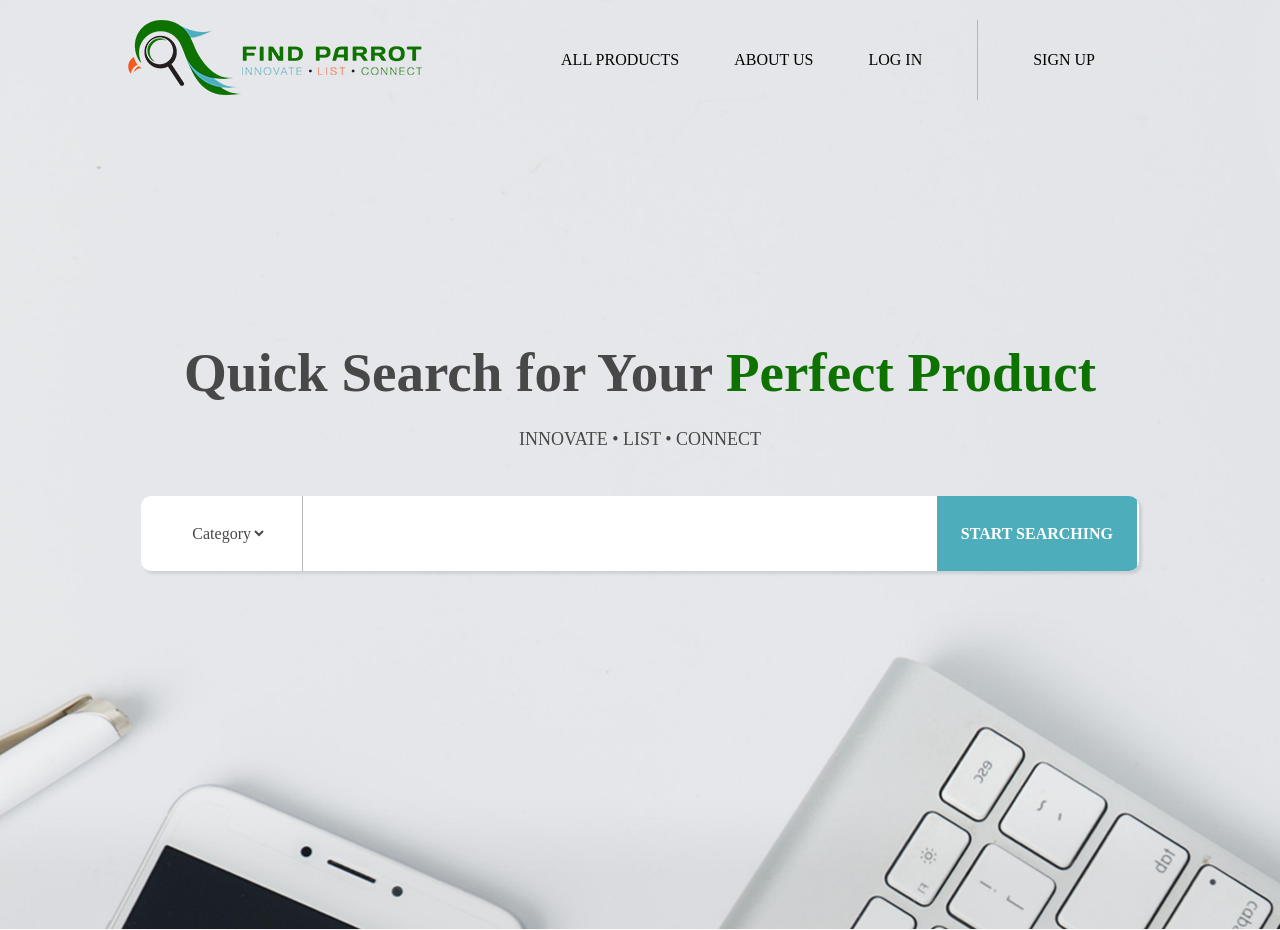
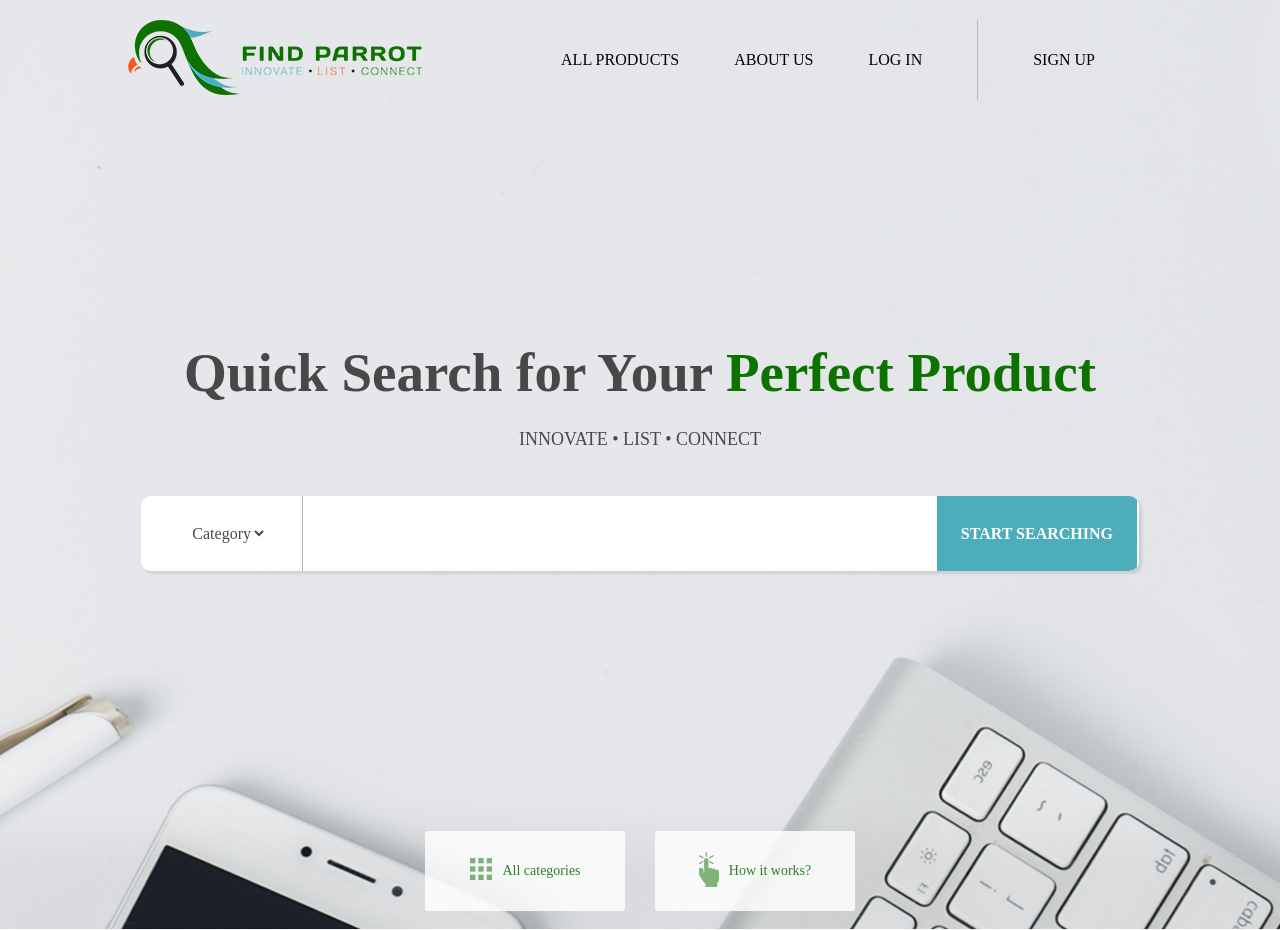
Before and after one commit to CrazyRoka/find_parrot, a React (Create React App) app: page / in a window 1280 px wide. Built offline with nearby package versions, Linux system fonts and the light colour scheme.

Commit message:
Implemented helper bar

```diff
--- /dev/null
+++ b/src/components/HelperBar/index.css
@@ -0,0 +1,9 @@
+.helper-bar {
+    margin-top: 260px;
+    height: 80px;
+    widows: 100%;
+    display: flex;
+    flex-direction: row;
+    justify-content: center;
+    align-items: center;
+}
--- /dev/null
+++ b/src/components/HelperBar/index.tsx
@@ -0,0 +1,10 @@
+import * as React from 'react';
+import './index.css'
+import HelperContainer from '../HelperContainer';
+
+const HelperBar = () =>
+    <div className="helper-bar">
+        <HelperContainer />
+    </div>
+
+export default HelperBar;
--- /dev/null
+++ b/src/components/HelperBox/index.css
@@ -0,0 +1,20 @@
+.helper-box {
+    width: 200px;
+    height: 100%;
+    border-radius: 3px;
+    background-color: #ffffff;
+    opacity: 0.83;
+    display: flex;
+    justify-content: center;
+    align-items: center;
+
+    font-size: 14px;
+    letter-spacing: 0px;
+    color: #0e7200;
+    font-family: "Raleway";
+    text-align: center;
+}
+
+.helper-box > * + * {
+    margin-left: 10px;
+}
--- /dev/null
+++ b/src/components/HelperBox/index.tsx
@@ -0,0 +1,13 @@
+import * as React from 'react';
+import './index.css';
+
+export interface Props {
+    children?: any;
+}
+
+const HelperBox = ({ children } : Props) =>
+    <div className="helper-box">
+        {children}
+    </div>
+
+export default HelperBox;
--- /dev/null
+++ b/src/components/HelperContainer/index.css
@@ -0,0 +1,9 @@
+.helper-container {
+    width: 430px;
+    height: 100%;
+    display: flex;
+}
+
+.helper-container > * + * {
+    margin-left: 30px;
+}
--- /dev/null
+++ b/src/components/HelperContainer/index.tsx
@@ -0,0 +1,19 @@
+import * as React from 'react';
+import './index.css';
+import HelperBox from '../HelperBox';
+import clickHand from '../../assets/images/clickHand.png';
+import clickCategory from '../../assets/images/clickCategory.png';
+
+const HelperContainer = () =>
+    <div className="helper-container">
+        <HelperBox>
+            <span><img src={clickCategory} /></span>
+            <span>All categories</span>
+        </HelperBox>
+        <HelperBox>
+            <span><img src={clickHand} /></span>
+            <span>How it works?</span>
+        </HelperBox>
+    </div>
+
+export default HelperContainer;
--- a/src/components/TopSection/index.tsx
+++ b/src/components/TopSection/index.tsx
@@ -2,11 +2,13 @@ import * as React from 'react';
 import './index.css';
 import Header from '../Header';
 import MainSlider from '../MainSlider';
+import HelperBar from '../HelperBar';
 
 const TopSection = () =>
     <div className="top-section">
         <Header />
         <MainSlider />
+        <HelperBar />
     </div>
 
 export default TopSection;
```
Also changed, not shown: src/assets/images/clickCategory.png (added), src/assets/images/clickHand.png (added).
